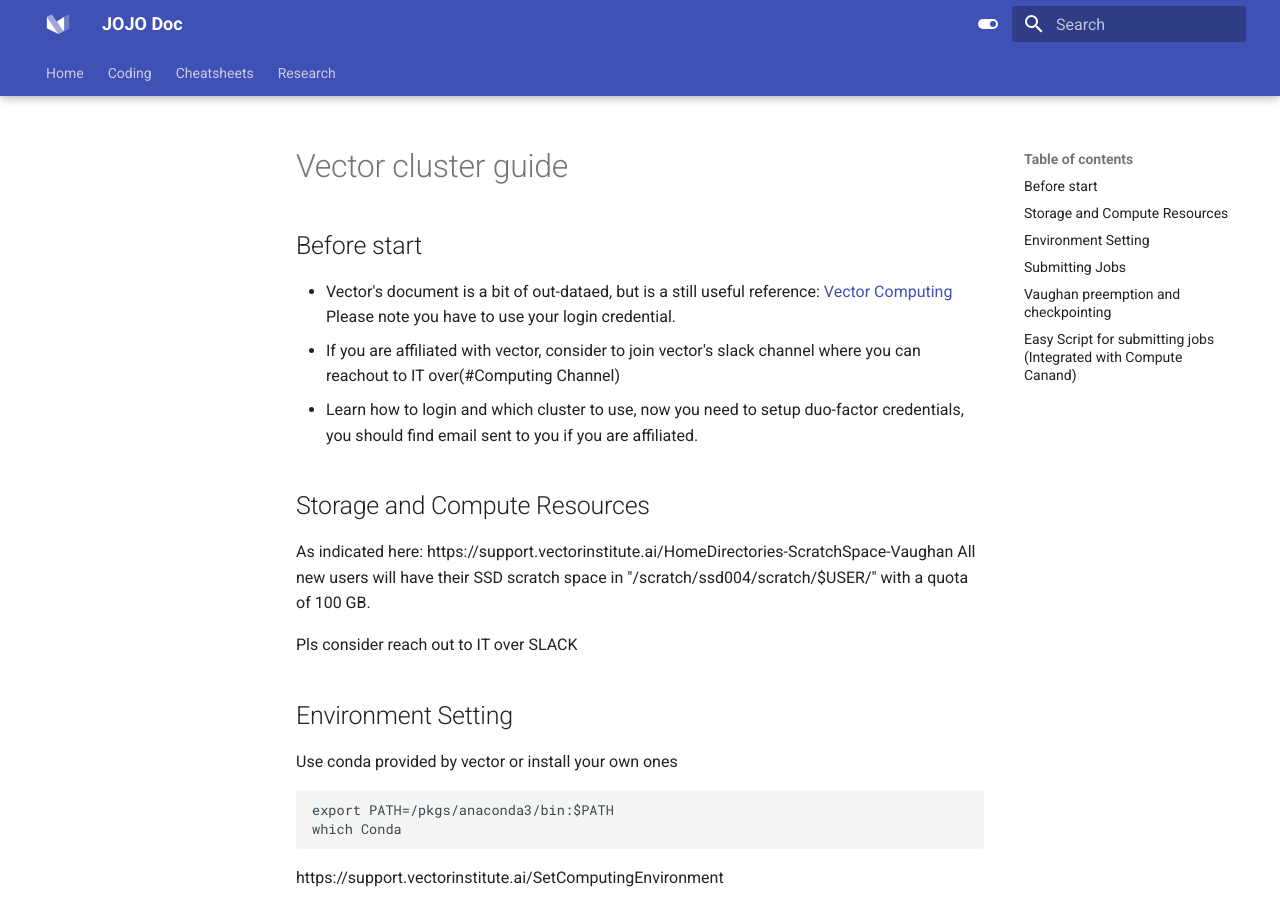
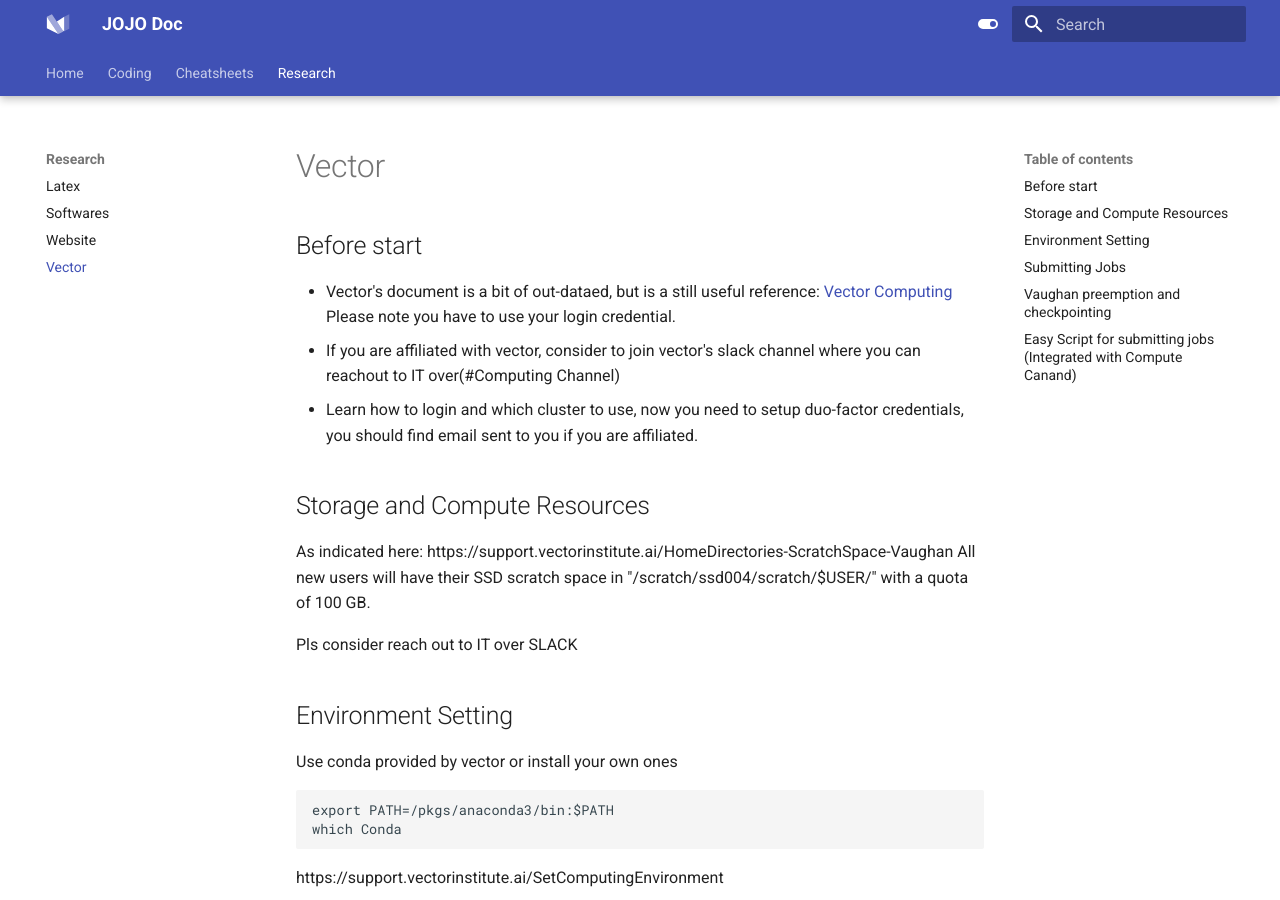
Before and after one commit to jojoml/jojodoc, an MkDocs documentation site: the page built from docs/research/vector_cluster_guide.md, in a window 1280 px wide and 900 px high. Built offline with MkDocs 1.6.1 and Material for MkDocs 9.7.7, drawn with Linux system fonts in a browser that asks for light colours.

Commit message:
Update mkdocs.yml

```diff
--- a/mkdocs.yml
+++ b/mkdocs.yml
@@ -18,6 +18,7 @@
       - Latex: 'research/latex.md'
       - Softwares: 'research/softwares.md'
       - Website: 'research/website.md'
+      - Vector: 'research/vector_cluster_guide.md'
 # theme: material
 
 
```
